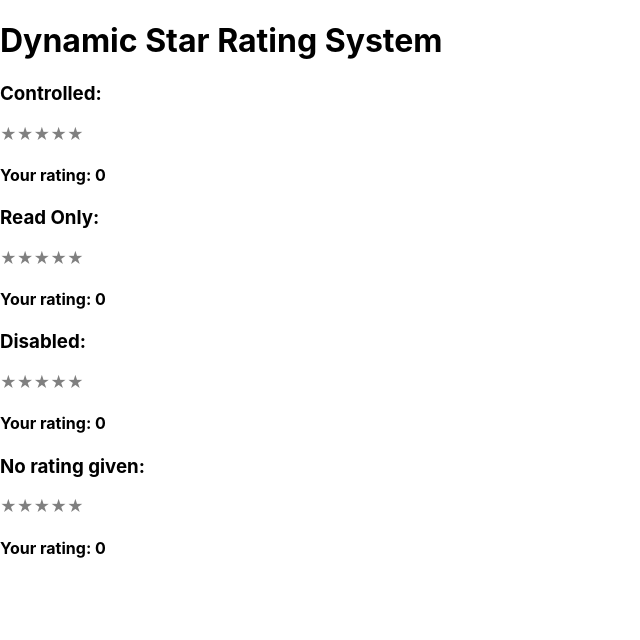
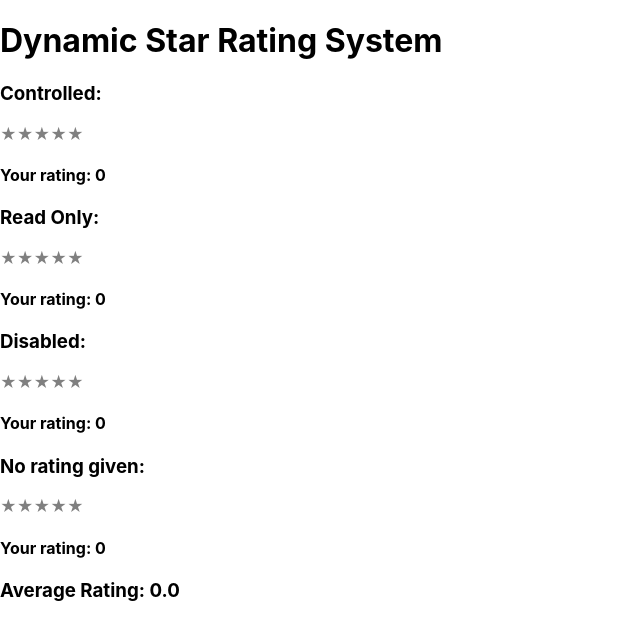
Before and after one commit to FatimaShibli/Star-System, a React (Create React App) app: page / in a window 1280 px wide. Shown: the top 640 px of the page, without its empty margins (0-640 px from the left). Built offline with nearby package versions, Linux system fonts and the light colour scheme; no server answers.

Commit message:
Update StarRating.js

```diff
--- a/src/StarRating.js
+++ b/src/StarRating.js
@@ -6,7 +6,9 @@ const StarRating = () => {
   const [readOnlyRating, setReadOnlyRating] = useState(0);
   const [disabledRating, setDisabledRating] = useState(0);
   const [noRatingGiven, setNoRatingGiven] = useState(0);
+  const [ratings, setRatings] = useState([]);
   const [totalRatings, setTotalRatings] = useState(0);
+  const [averageRating, setAverageRating] = useState(0);
 
   useEffect(() => {
     const fetchTotalRatings = async () => {
@@ -21,10 +23,21 @@ const StarRating = () => {
     fetchTotalRatings();
   }, []);
 
+  useEffect(() => {
+    const calculateAverageRating = () => {
+      const sum = ratings.reduce((acc, rating) => acc + rating, 0);
+      const average = sum / ratings.length || 0;
+      setAverageRating(average.toFixed(1));
+    };
+
+    calculateAverageRating();
+  }, [ratings]);
+
   const handleRatingChange = async (newRating, setRating) => {
     setRating(newRating);
     try {
       await axios.post('/api/ratings', { rating: newRating });
+      setRatings((prevRatings) => [...prevRatings, newRating]);
       setTotalRatings((prevTotalRatings) => prevTotalRatings + 1);
     } catch (error) {
       console.error('Error occurred while saving the rating:', error);
@@ -100,6 +113,8 @@ const StarRating = () => {
         ))}
       </div>
       <h4>Your rating: {noRatingGiven}</h4>
+
+      <h3>Average Rating: {averageRating}</h3>
     </div>
   );
 };
```
